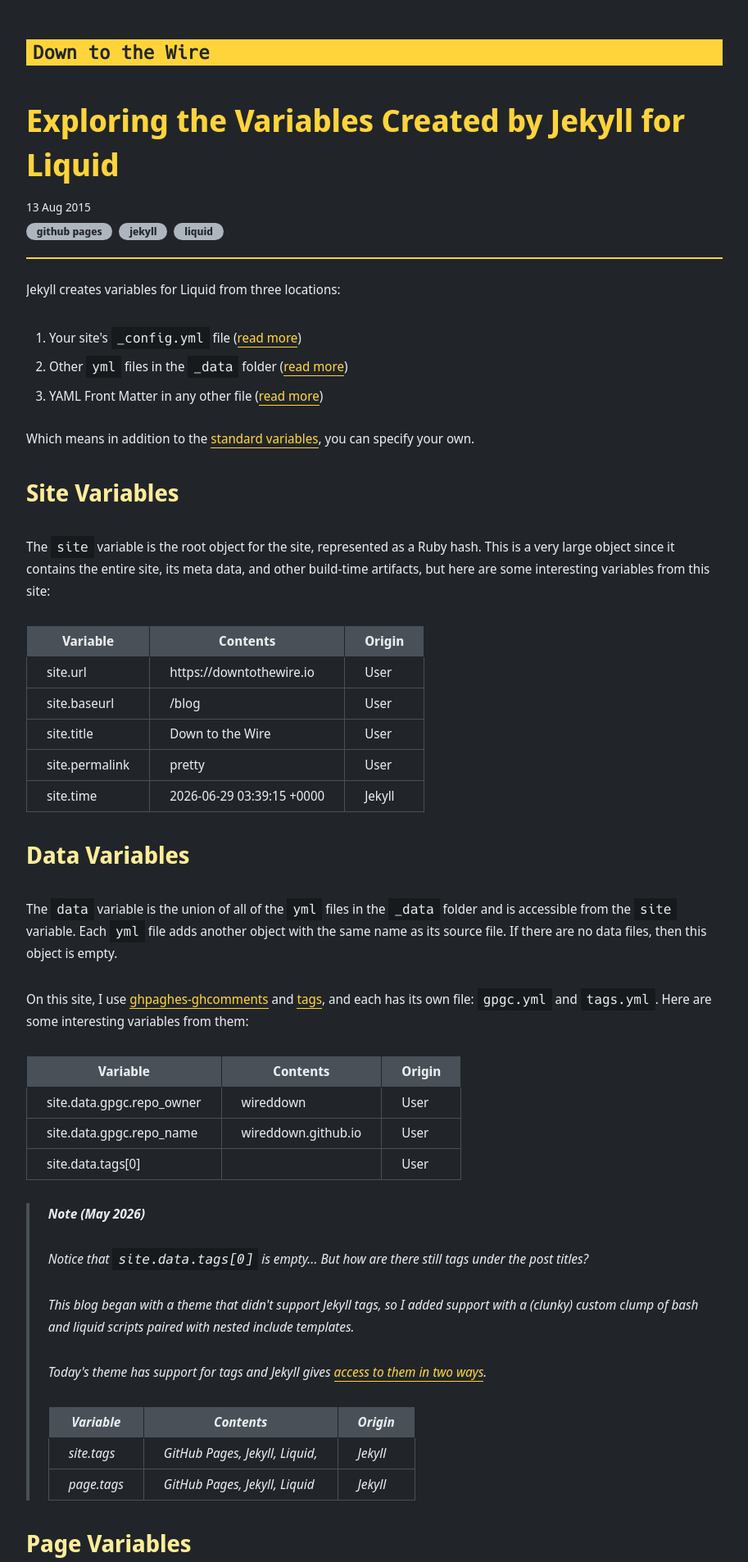
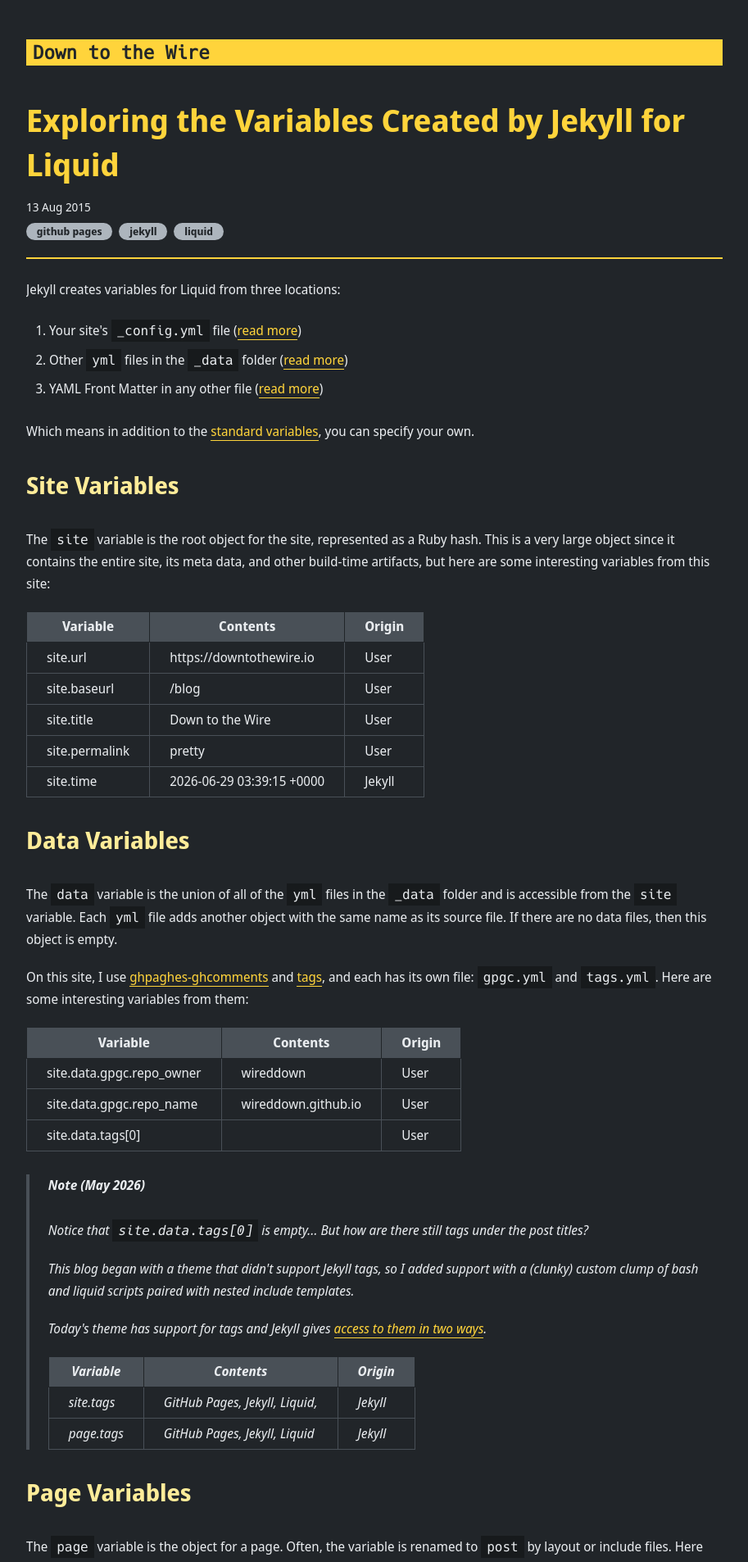
Before and after one commit to wireddown/blog, a Jekyll site: the page built from all_collections/_posts/2015-08-13-exploring-the-variables-created-by-jekyll-for-liquid.md, in a window 1280 px wide. Shown: the top 1906 px of the page at 82% size, without its empty margins (183-1096 px from the left). Built offline with Jekyll 4.4.1, drawn with Linux system fonts in a browser that asks for light colours.

Commit message:
post.css: Adjust paragraph bottom margin

```diff
--- a/assets/css/post.css
+++ b/assets/css/post.css
@@ -37,7 +37,7 @@ header a {
   line-height: 170%;
 }
 .content p {
-  margin: 0 0 1.75rem 0;
+  margin: 0 0 1.2rem 0;
   padding: 0;
 }
 .content h1 {
```
